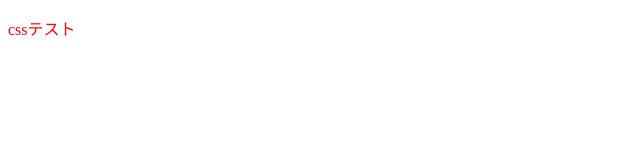
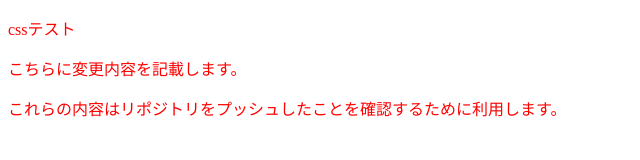
Before and after one commit to Tommy-maple/test-repository, a plain HTML site: page index.html in a window 1280 px wide. Shown: the whole page, without its empty margins (0-640 px from the left). Drawn offline with Linux system fonts and the light colour scheme; files that its build step writes are made by us from their sources.

Commit message:
test-change

```diff
--- a/index.html
+++ b/index.html
@@ -11,6 +11,8 @@
 <body>
   <!-- 以下の内容を追加します -->
   <p>cssテスト</p>
+  <p>こちらに変更内容を記載します。</p>
+  <p>これらの内容はリポジトリをプッシュしたことを確認するために利用します。</p>
 </body>
 
 </html>
```
